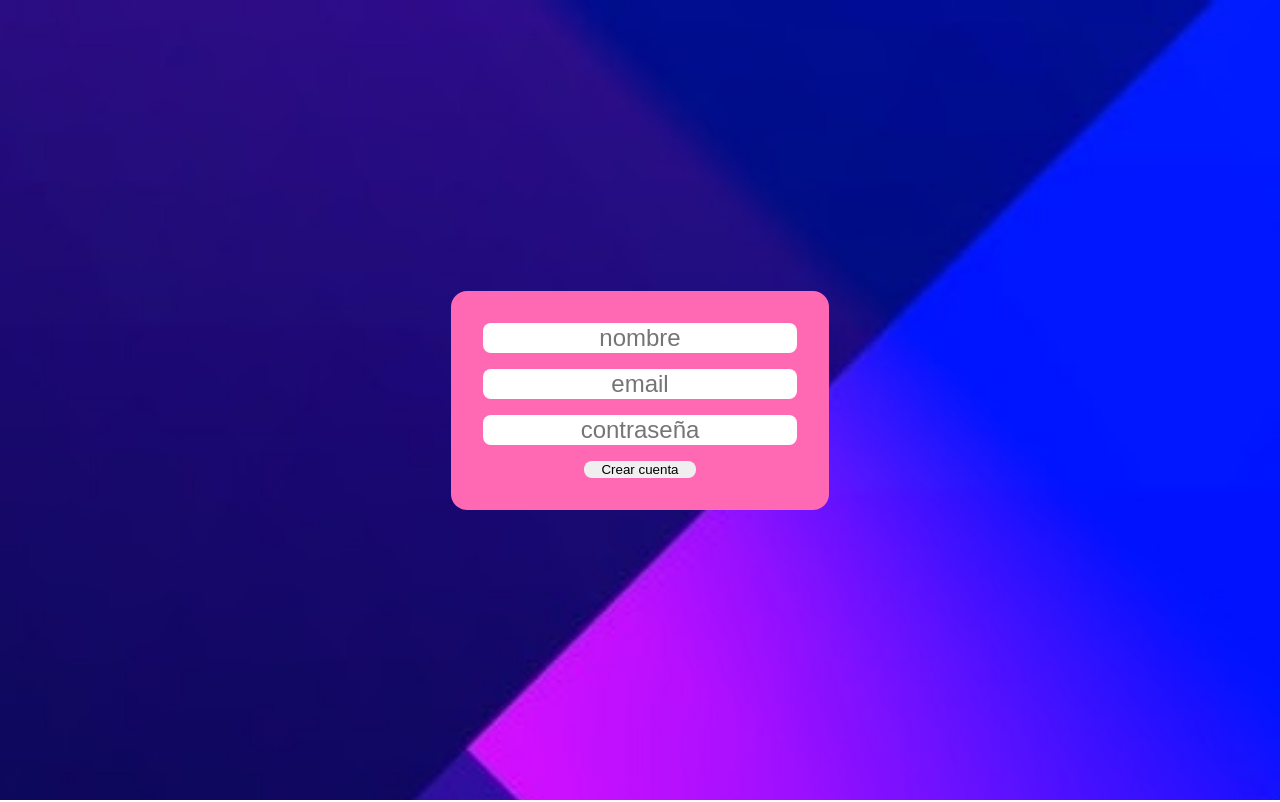
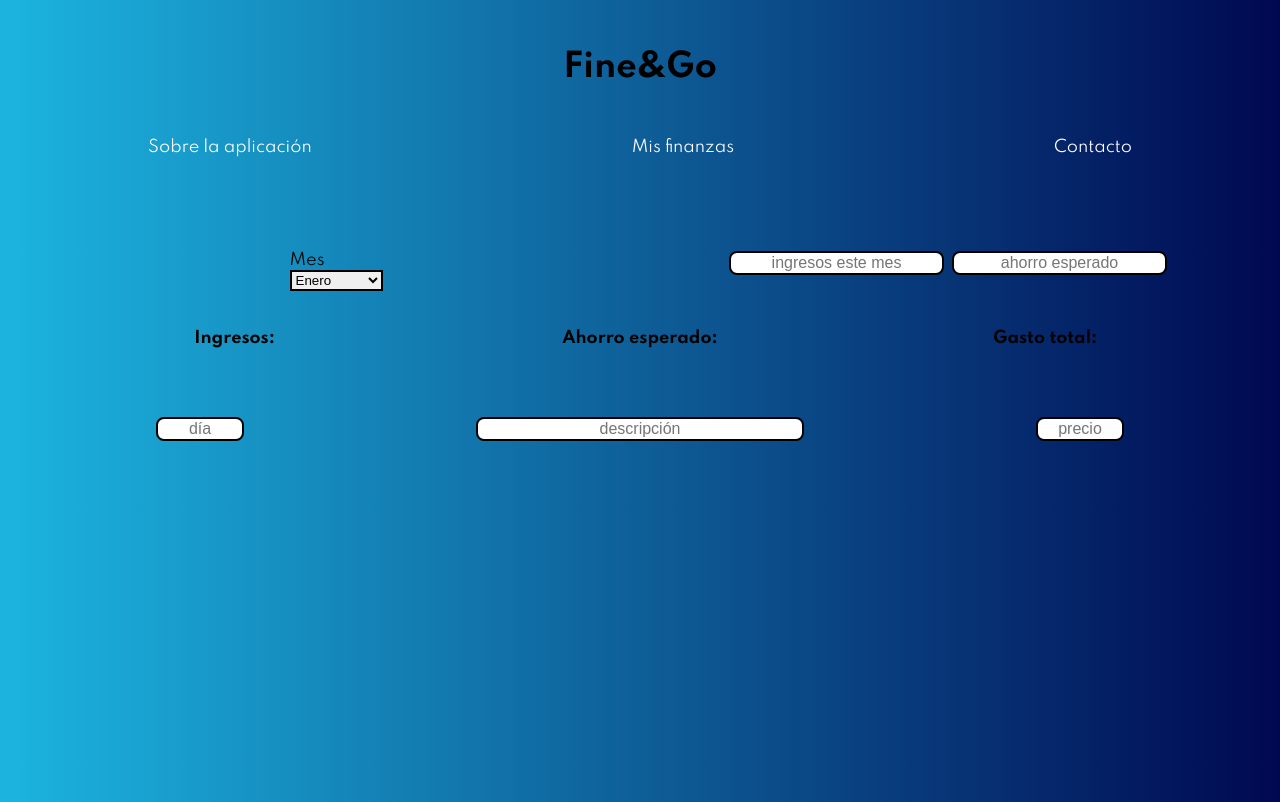
Before and after one commit to elenaradrus/FSFinances, a React (Create React App) app in the folder client/: page / in a window 1280 px wide. Shown: the top 802 px of the page. Built offline with nearby package versions, Linux system fonts and the light colour scheme.

Commit message:
finances view

```diff
--- a/client/src/App.js
+++ b/client/src/App.js
@@ -1,11 +1,12 @@
 import Contact from "./components/Contact";
 import Log from "./components/Log";
 import Register from "./components/Register";
+import Finance from "./components/Finance";
 
 function App() {
   return (
     <div>
-      <Register/>
+      <Finance/>
     </div>
   );
 }
--- /dev/null
+++ b/client/src/components/Finance.js
@@ -0,0 +1,59 @@
+const Finance = () => {
+    return (
+        <div>
+            <header>
+                <h1>Fine&Go</h1>
+            </header>
+
+            <nav>
+                <a href>Sobre la aplicación</a>
+                <a href>Mis finanzas</a>
+                <a href>Contacto</a>
+            </nav>
+
+            <main>
+                <div class='finance'>
+                    <div>
+                        <label>Mes</label>
+                        <select>
+                            <option>Enero</option>
+                            <option>Febrero</option>
+                            <option>Marzo</option>
+                            <option>Abril</option>
+                            <option>Mayo</option>
+                            <option>Junio</option>
+                            <option>Julio</option>
+                            <option>Agosto</option>
+                            <option>Septiembre</option>
+                            <option>Octubre</option>
+                            <option>Noviembre</option>
+                            <option>Diciembre</option>
+                        </select>
+                    </div>
+
+                    <div>
+                        <input class='income' placeholder='ingresos este mes'></input>
+                        <input class='expectedSaving' placeholder='ahorro esperado'></input>
+                    </div>
+                </div>
+
+                <div class='data'>
+                    <h4>Ingresos:<span></span></h4>
+                    <h4>Ahorro esperado:<span></span></h4>
+                    <h4>Gasto total:<span></span></h4>
+                </div>
+
+                <div class='spendingData'>
+                    <input class='day' placeholder='día'></input>
+                    <input class='description' placeholder='descripción'></input>
+                    <input class='amount' placeholder='precio'></input>
+
+                </div>
+
+            </main>
+
+        </div>
+    );
+}
+
+export default Finance;
--- a/client/src/index.css
+++ b/client/src/index.css
@@ -1,21 +1,17 @@
+@import url('https://fonts.googleapis.com/css2?family=Spartan:wght@300;400;700&display=swap');
+
 body {
   margin: 0;
-  font-family: -apple-system, BlinkMacSystemFont, 'Segoe UI', 'Roboto', 'Oxygen',
-    'Ubuntu', 'Cantarell', 'Fira Sans', 'Droid Sans', 'Helvetica Neue',
-    sans-serif;
-  -webkit-font-smoothing: antialiased;
-  -moz-osx-font-smoothing: grayscale;
+  font-family: 'Spartan', sans-serif;
 }
 
 code {
-  font-family: source-code-pro, Menlo, Monaco, Consolas, 'Courier New',
-    monospace;
+  font-family: 'Spartan', sans-serif;
 }
 
 .container {
   height: 100vh;
   background-image: url('../public/background.jpeg');
-
   background-size: cover;
   display: flex;
   justify-content: center;
@@ -43,11 +39,12 @@ input {
 }
 
 .btn {
-  border-radius: .5rem;
+  border-radius: 1rem;
   border-style: none;
   width: 7rem;
   cursor: pointer;
   margin: 0 auto;
+  padding: .5rem;
 }
 
 .linkLog {
@@ -64,3 +61,126 @@ textarea {
   border-radius: .5rem;
   border-style: none;
 }
+
+header {
+  display: flex;
+  justify-content: center;
+  align-items: center;
+  background: linear-gradient(90deg, #1CB5E0 0%, #000851 100%);
+}
+
+h1 {
+  margin-top: 3rem;
+}
+
+nav {
+  display: flex;
+  flex-direction: column;
+  justify-content: center;
+  align-items: center;
+  gap: 1.5rem;
+  background: linear-gradient(90deg, #1CB5E0 0%, #000851 100%);
+  color: white;
+  height: 10rem;
+}
+
+main {
+  height: 100vh;
+  background: linear-gradient(90deg, #1CB5E0 0%, #000851 100%);
+  padding: 3rem 3rem 0rem 3rem;
+}
+
+select, .expectedSaving {
+  display: block;
+}
+
+select {
+  border: 2px solid black;
+}
+
+.finance, .data  {
+  display: flex;
+  flex-direction: column;
+  justify-content: center;
+  align-items: center;
+}
+
+.income, .expectedSaving {
+  font-size: 1rem;
+  margin: 1rem 0rem 1rem .5rem;
+  border: 2px solid black;
+}
+
+.spendingData {
+  display: flex;
+  flex-direction: column;
+  justify-content: center;
+  align-items: center;
+  gap: 1rem;
+  margin-top: 3rem;
+}
+
+.day, .amount {
+  width: 5rem;
+}
+
+.description {
+  width: 20rem;
+}
+
+.day, .description, .amount {
+  font-size: 1rem;
+  border: 2px solid black;
+}
+
+
+
+
+
+
+
+
+/*tablet y ordenador*/
+
+@media (min-width: 768px) {
+  nav {
+    display: flex;
+    flex-direction: row;
+    justify-content: space-around;
+    align-items: center;
+    height: 5rem;
+  }
+
+  .finance {
+    display: grid;
+    grid-template-columns: 1fr 1fr;
+    justify-items: center;
+    align-content: center;
+    gap: 2rem;
+  }
+
+  .income, .expectedSaving {
+    font-size: 1rem;
+    margin-bottom: 2rem;
+  }
+
+  .expectedSaving {
+    display: inline;
+  }
+
+  .data {
+    display: grid;
+    grid-template-columns: 1fr 1fr 1fr;
+    justify-items: center;
+    align-content: center;
+    gap: 2rem
+  }
+
+  .spendingData {
+    display: flex;
+    flex-direction: row;
+    justify-content: space-around;
+    align-items: center;
+    gap: 1rem;
+  }
+}
```
